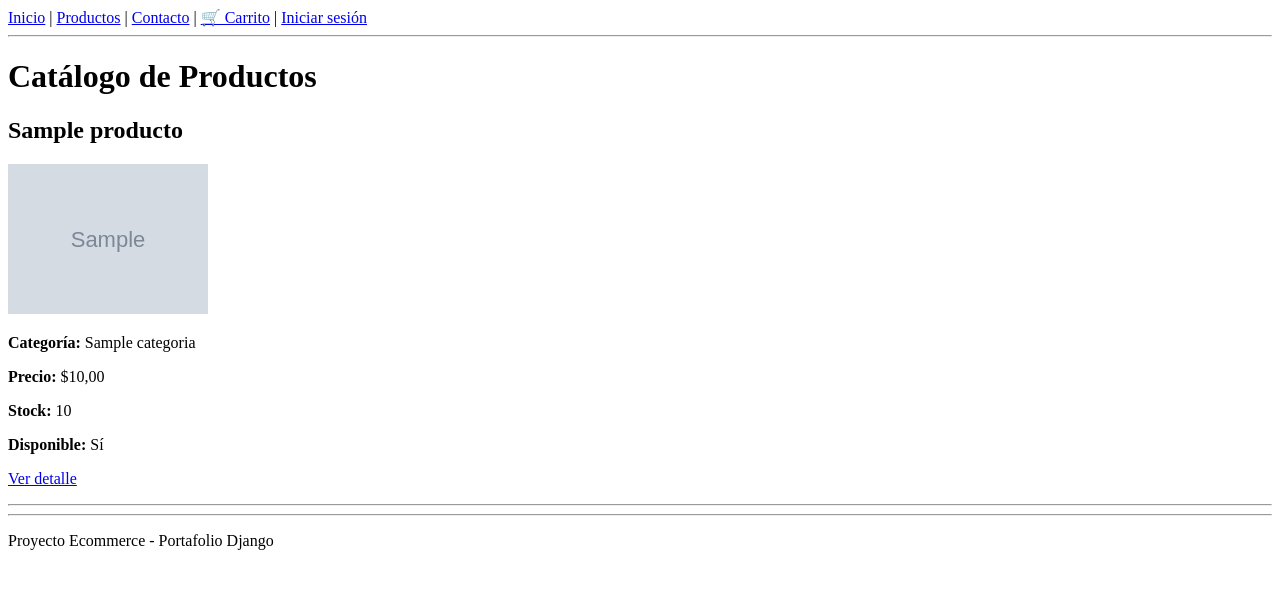
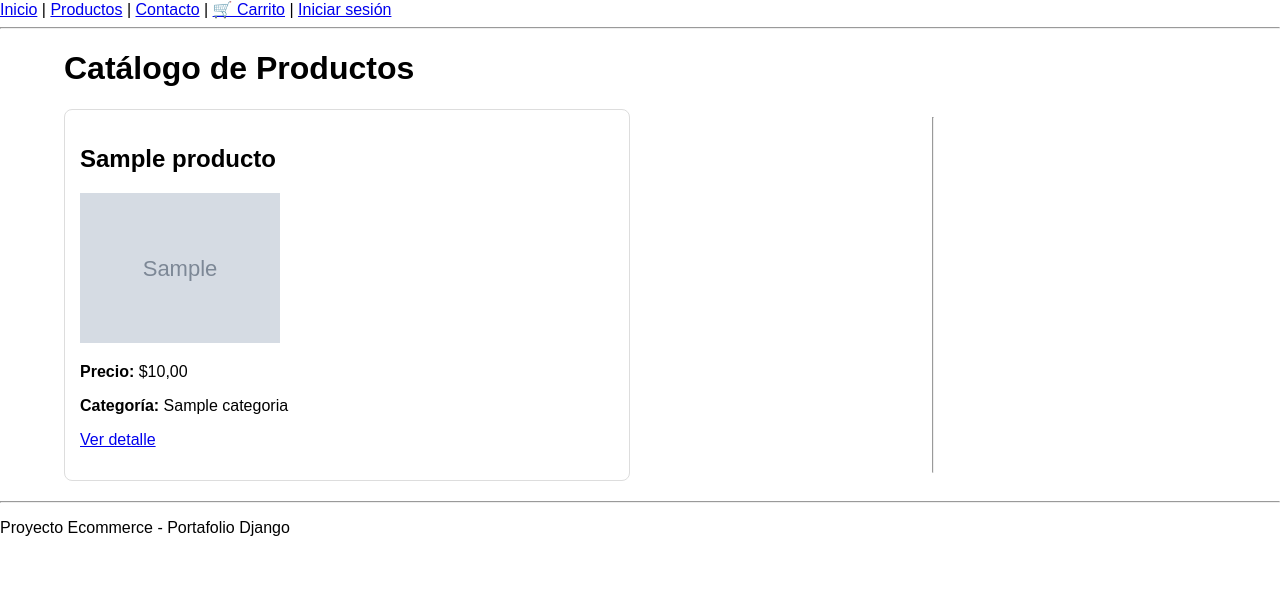
Before and after one commit to JCarvajalLab/Modulo-8-E-commerce-ProyectoFinal, a Django app: page /productos/ in a window 1280 px wide. Shown: the top 589 px of the page. Run offline with Django 5.2, Linux system fonts and the light colour scheme; tables that the repository leaves empty hold one stand-in row (values such as "Sample post"); grey boxes marked "Sample" are stand-in pictures.

Commit message:
feat: Se agrega un pequeño css para validar el orden de productos y se ordena listar productos

```diff
--- a/productos/templates/productos/lista_productos.html
+++ b/productos/templates/productos/lista_productos.html
@@ -4,36 +4,22 @@
 {% block content %}
 
 <h1>Catálogo de Productos</h1>
-
+<div class="catalogo-productos">
     {% for producto in productos %}
-
-<article>
+    <div class="producto">
         <h2>{{ producto.nombre }}</h2>
         {% if producto.imagen %}
             <img src="{{ producto.imagen.url }}" alt="{{ producto.nombre }}" width="200">
         {% else %}
             <p>Sin imagen disponible.</p>
         {% endif %}
+        <p><strong>Precio:</strong> ${{ producto.precio }}</p>
         <p><strong>Categoría:</strong> {{ producto.categoria }}</p>
-    <p><strong>Precio:</strong> ${{ producto.precio }}</p>
-    <p><strong>Stock:</strong> {{ producto.stock }}</p>
-    <p><strong>Disponible:</strong>
-        {% if producto.disponible %}
-            Sí
-        {% else %}
-            No
-        {% endif %}
-    </p>
         <p><a href="{% url 'productos:detalle_producto' producto.id %}">Ver detalle</a></p>
-
-</article>
-
+    </div>
     <hr>
-
     {% empty %}
-
     <p>No existen productos registrados.</p>
-
     {% endfor %}
-
+</div>
 {% endblock content %}
--- a/productos/views.py
+++ b/productos/views.py
@@ -5,7 +5,7 @@ def home(request):
     return render(request, 'productos/home.html')
 
 def lista_productos(request):
-    productos = Producto.objects.all()
+    productos = Producto.objects.filter(disponible=True).order_by("-id")
     context = {'productos': productos}
 
     return render(request, 'productos/lista_productos.html', context)
--- /dev/null
+++ b/static/css/style.css
@@ -0,0 +1,30 @@
+body {
+    font-family: Arial, sans-serif;
+    margin: 0;
+    padding: 0;
+}
+main {
+    width: 90%;
+    margin: 20px auto;
+}
+
+.catalogo-productos {
+    display: grid;
+    grid-template-columns: repeat(auto-fit, minmax(220px, 1fr));
+    gap: 20px;
+}
+
+.producto {
+    border: 1px solid #ddd;
+    padding: 15px;
+    border-radius: 8px;
+}
+
+.producto img {
+    max-width: 100%;
+    height: auto;
+}
+
+.producto:hover {
+    box-shadow: 0 2px 8px rgba(0, 0, 0, 0.15);
+}
--- a/templates/base.html
+++ b/templates/base.html
@@ -1,9 +1,11 @@
+{% load static %}
 <!DOCTYPE html>
 <html lang="es">
 <head>
     <meta charset="UTF-8">
     <meta name="viewport" content="width=device-width, initial-scale=1.0">
     <title>{% block title %}Ecommerce{% endblock %}</title>
+    <link rel="stylesheet" href="{% static 'css/style.css' %}">
 </head>
 <body>
     {% include "includes/navbar.html" %}
```
Lines whose indentation alone changed are shown as unchanged.
